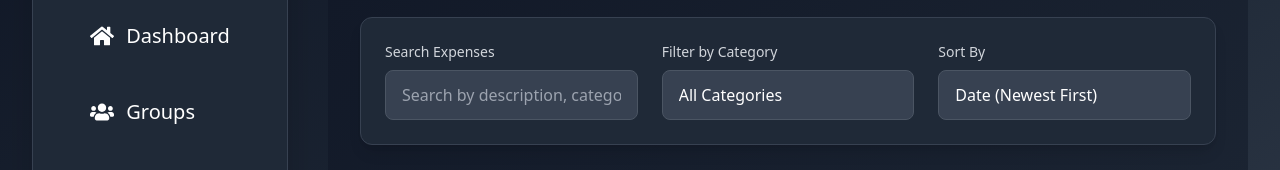
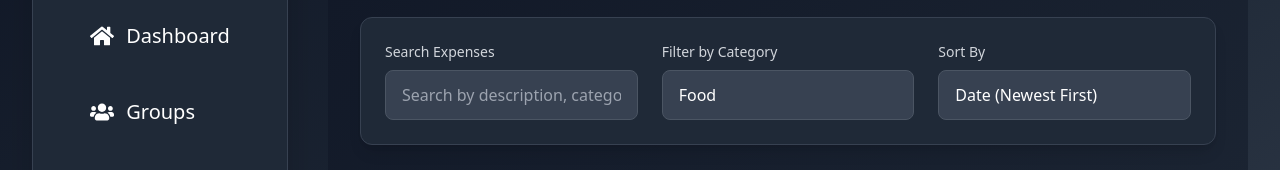
Before and after one commit to uvraviz007/fintrack, a React (Create React App) app in the folder frontend/: page /expense in a window 1280 px wide. Shown: the part 135-305 px from the top of the page. Built offline with nearby package versions, Linux system fonts and the light colour scheme.

Commit message:
latest code

```diff
--- a/frontend/src/pages/Expense.jsx
+++ b/frontend/src/pages/Expense.jsx
@@ -230,16 +230,12 @@ function Expense() {
               value={filter}
               onChange={(e) => setFilter(e.target.value)}
             >
-              <option value="">All Categories</option>
+
               {/* Dynamically render categories if available, or keep static */}
               <option value="Food">Food</option>
               <option value="Travel">Travel</option>
               <option value="Entertainment">Entertainment</option>
-              <option value="Shopping">Shopping</option>
-              <option value="Utilities">Utilities</option>
-              <option value="Rent">Rent</option>
-              <option value="Healthcare">Healthcare</option>
-              <option value="Education">Education</option>
+
               <option value="Others">Others</option>
             </select>
           </div>
--- a/frontend/src/pages/GroupDetails.jsx
+++ b/frontend/src/pages/GroupDetails.jsx
@@ -21,7 +21,7 @@ const GroupDetails = () => {
   const { groupId } = useParams();
   const navigate = useNavigate();
 
-  const [groupName, setGroupName] = useState("Loading Group...");
+  const [groupName, setGroupName] = useState("");
   const [groupMembers, setGroupMembers] = useState([]);
   const [newMemberUsername, setNewMemberUsername] = useState("");
 
@@ -73,6 +73,8 @@ useEffect(() => {
         config
       );
       setGroupName(groupResponse.data.name || "Group Details");
+
+
       const members = groupResponse.data.members || [];
       setGroupMembers(members);
 
```
